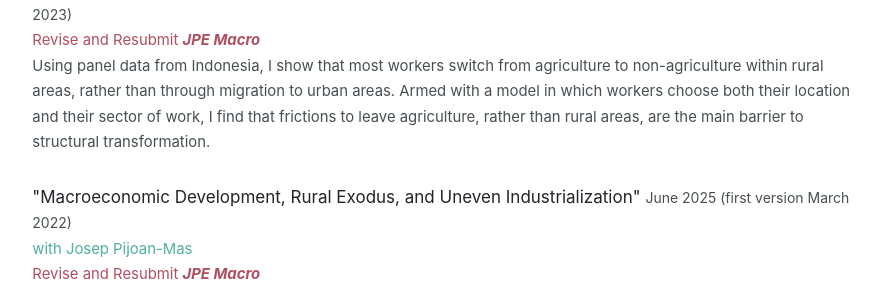
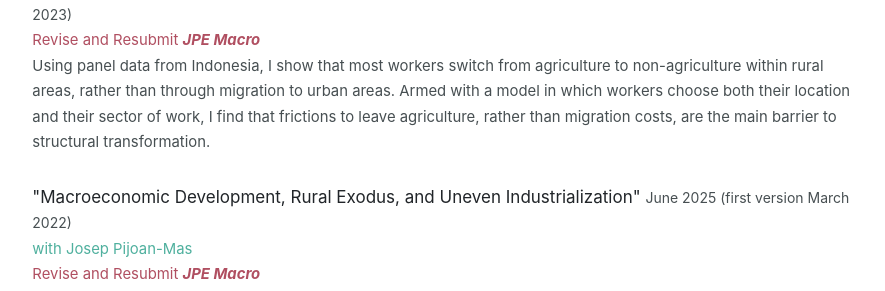
Before and after one commit to tomas-budi-ors/tomas-budi-ors.github.io, a Jekyll site: the page built from index.md, in a window 1280 px wide. Shown: the part 747-1038 px from the top of the page, without its empty margins (197-1082 px from the left). Built offline with Jekyll 4.4.1, drawn with Linux system fonts in a browser that asks for light colours.

Commit message:
Minor fix short abstract JMP

```diff
--- a/_data/working_papers.yml
+++ b/_data/working_papers.yml
@@ -4,7 +4,7 @@ featured:
     url: '/working_papers/BudiOrs_JMP.pdf',
     # links: '<a href="/working_papers/BudiOrs_JMP.pdf" target="_blank" rel="noopener noreferrer"">Working paper</a>',
     status: 'Revise and Resubmit <b><em>JPE Macro</em></b>',
-    abstract: 'Using panel data from Indonesia, I show that most workers switch from agriculture to non-agriculture within rural areas, rather than through migration to urban areas. Armed with a model in which workers choose both their location and their sector of work, I find that frictions to leave agriculture, rather than rural areas, are the main barrier to structural transformation.'}
+    abstract: 'Using panel data from Indonesia, I show that most workers switch from agriculture to non-agriculture within rural areas, rather than through migration to urban areas. Armed with a model in which workers choose both their location and their sector of work, I find that frictions to leave agriculture, rather than migration costs, are the main barrier to structural transformation.'}
 - {name: '"Macroeconomic Development, Rural Exodus, and Uneven Industrialization"',
    extra_info: 'June 2025 (first version March 2022)',
    coauthors: 'with <a href="https://www.cemfi.es/~pijoan/" target="_blank" rel="noopener noreferrer">Josep Pijoan-Mas</a>',
```
